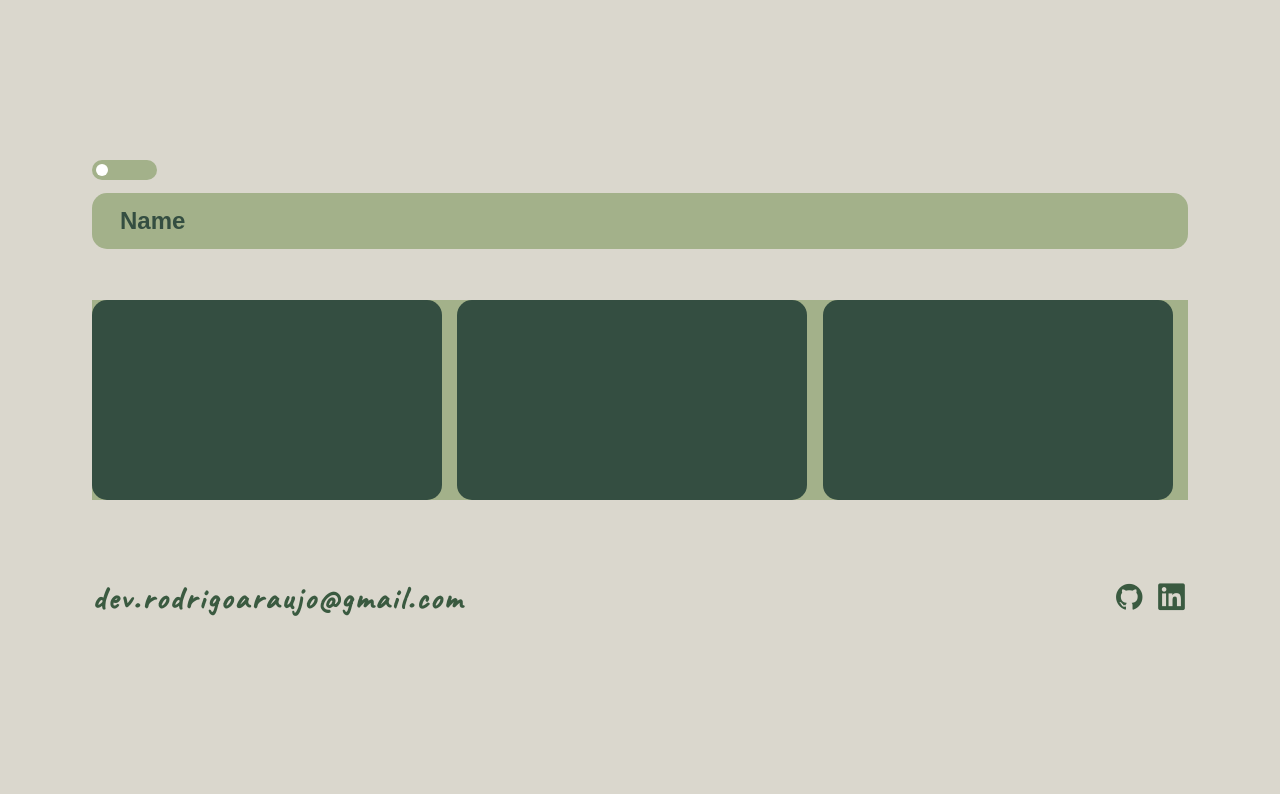
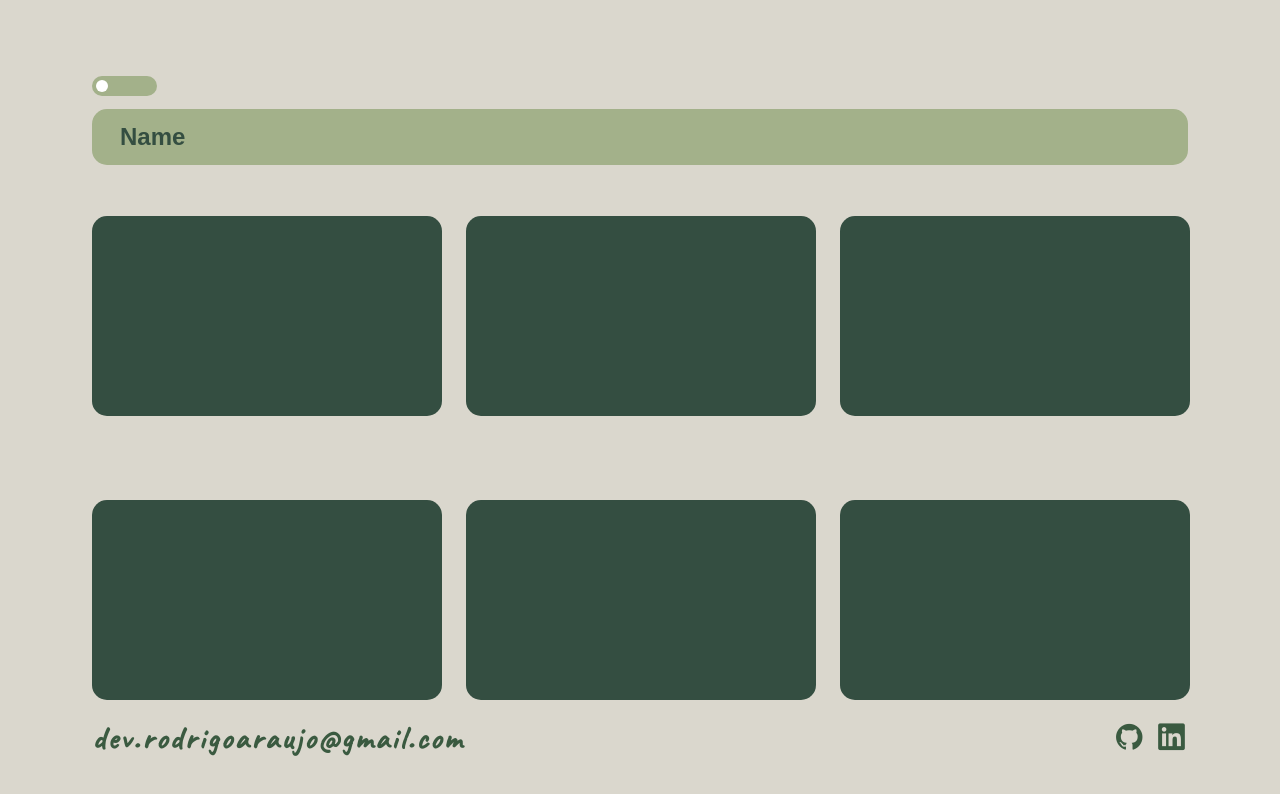
Before and after one commit to rodrigoaraujo7/tech-list, a React (Vite) app: page / in a window 1280 px wide. Shown: the top 794 px of the page. Built offline with nearby package versions, Linux system fonts and the light colour scheme.

Commit message:
spacing cards

```diff
--- a/src/components/TechnologiesList/Index.tsx
+++ b/src/components/TechnologiesList/Index.tsx
@@ -1,13 +1,16 @@
-import { Container, CardTechnology } from "./styles"
+import { ContainerGrid, CardTechnology } from "./styles"
 
 export default function TechnologiesList() {
     return (
         <>
-        <Container>
+        <ContainerGrid>
             <CardTechnology></CardTechnology>
             <CardTechnology></CardTechnology>
             <CardTechnology></CardTechnology>
-        </Container>
+            <CardTechnology></CardTechnology>
+            <CardTechnology></CardTechnology>
+            <CardTechnology></CardTechnology>
+        </ContainerGrid>
         </>
     )
 }
--- a/src/components/TechnologiesList/styles.ts
+++ b/src/components/TechnologiesList/styles.ts
@@ -1,19 +1,18 @@
 import styled from "styled-components";
 
-export const Container = styled.div`
+export const ContainerGrid = styled.div`
     width: 100%;
     min-height: 25vh;
-    margin: 3.75rem 0;
-
-    background: ${props => props.theme.colors.secondary};
 
     display: grid;
     grid-template-columns: repeat(3, 2fr);
+    gap: 1.5rem;
 `
 
 export const CardTechnology = styled.div`
     background-color: ${props  => props.theme.colors.primary};
 
+    margin-top: 3.75rem;
     width: 21.87rem;
     height: 12.5rem;
     border-radius: 15px;
```
